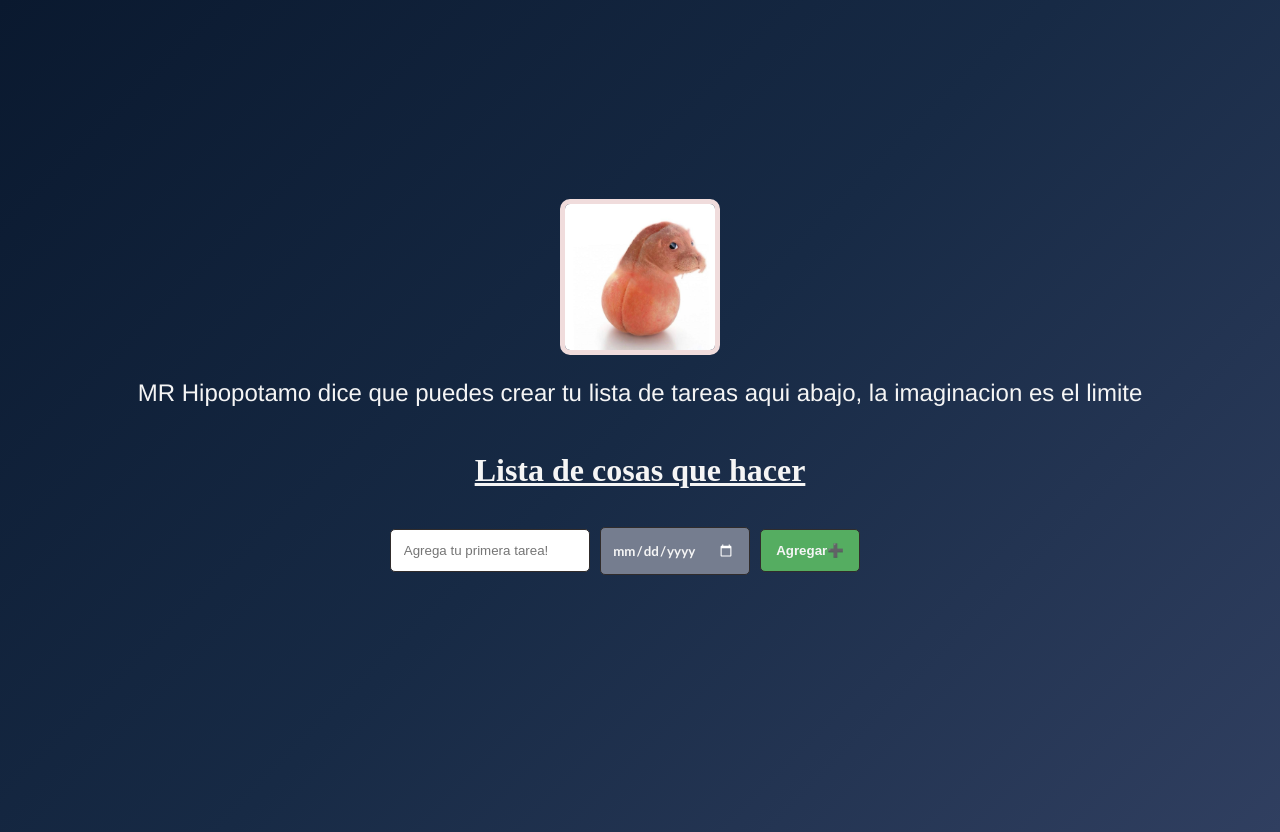
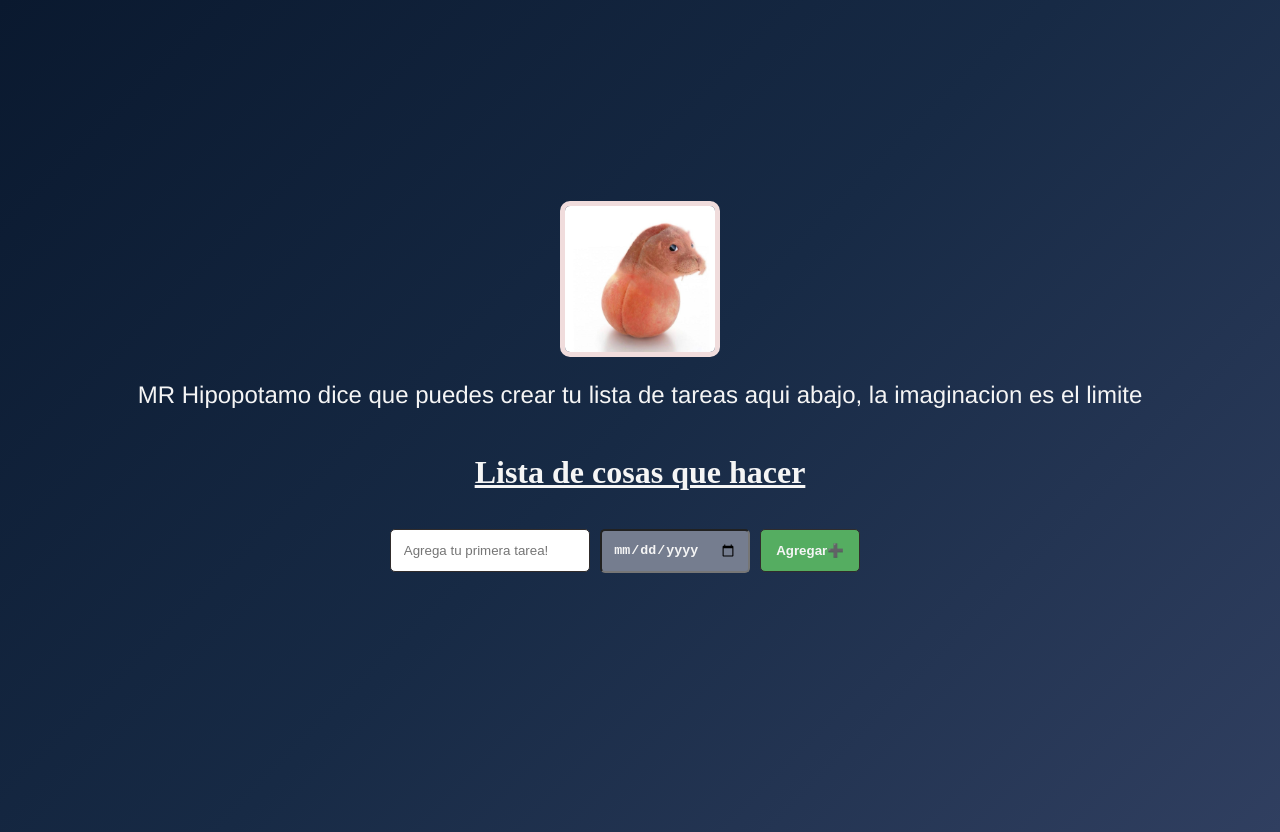
Before and after one commit to Cholero25/Todos, a plain HTML site: page index.html in a window 1280 px wide. Drawn offline with Linux system fonts and the light colour scheme.

Commit message:
add date height

```diff
--- a/styles.css
+++ b/styles.css
@@ -79,23 +79,7 @@ h1 {
         grid-template-columns: 1fr ;
         font-size: 1.1rem;
     }
-.date-selector {
-    -webkit-appearance: none; /* Elimina estilos nativos en iOS/Safari */
-    appearance: none; /* Elimina estilos nativos en otros navegadores */
-    border-radius: 5px;
-    background-color: #757d8f;
-    color: var(--text-color);
-    font-weight: bold;
-    border: solid 0.5px rgb(48, 44, 44);
-    font-family: inherit; /* Usa la misma fuente que el resto */
-}
 
-/* Estilo para el icono del calendario (en navegadores que lo permiten) */
-.date-selector::-webkit-calendar-picker-indicator {
-    filter: invert(1); /* Invierte el color del icono para mejor contraste */
-    padding: 5px;
-    cursor: pointer;
-}
 
 /* 📱 Móviles: apila todo */
 @media (max-width: 600px) {
@@ -125,7 +109,8 @@ h1 {
 /* Media query para móviles - ajustes específicos */
 @media (max-width: 600px) {
     .date-selector {
-        font-size: 16px; /* Tamaño mínimo para evitar zoom en iOS */ /* Más espacio para mejor tacto *//* Tamaño táctil mínimo recomendado */
+        font-size: 16px;
+        min-height: 44px /* Tamaño mínimo para evitar zoom en iOS */ /* Más espacio para mejor tacto *//* Tamaño táctil mínimo recomendado */
     }
 
     /* Fuerza el mismo estilo en todos los navegadores móviles */
```
